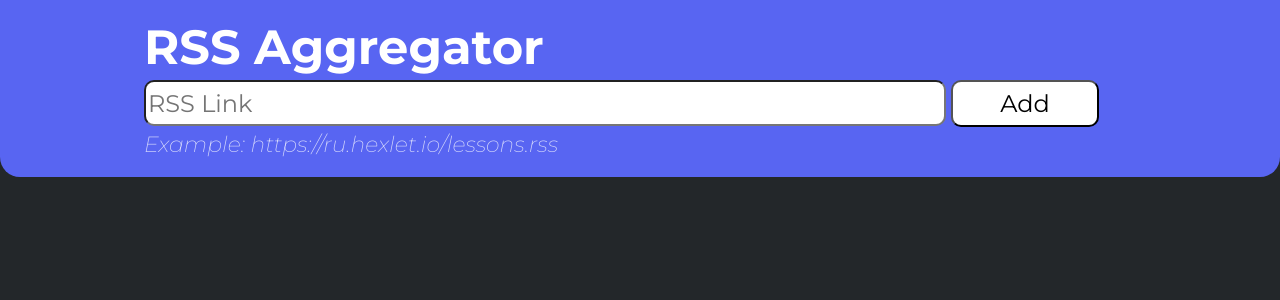
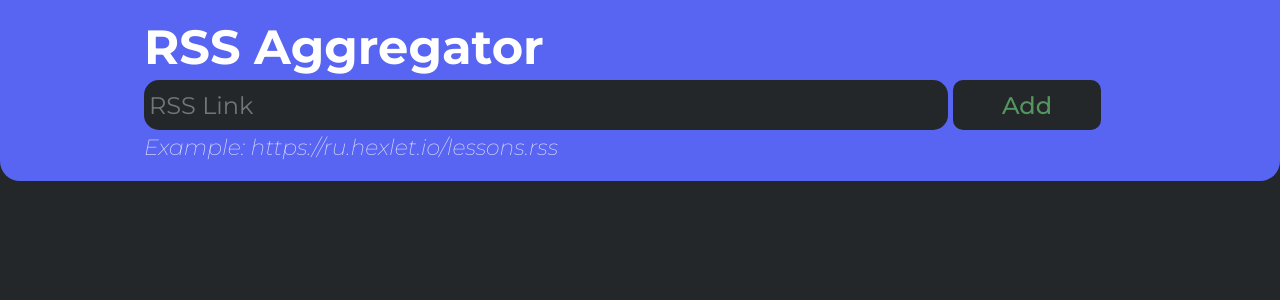
Before and after one commit to nikitakaralius/InfotecsIntern, a React (Create React App) app in the folder src/RssAggregator/client-app/: page / in a window 1280 px wide. Shown: the top 300 px of the page. Built offline with nearby package versions, Linux system fonts and the light colour scheme; no server answers.

Commit message:
Adjust rss form styles

```diff
--- a/src/RssAggregator/client-app/src/components/header/rssForm/RssForm.module.scss
+++ b/src/RssAggregator/client-app/src/components/header/rssForm/RssForm.module.scss
@@ -5,16 +5,30 @@
 }
 
 .input {
-  border-radius: 10px;
+  border-radius: 15px;
   width: 80%;
   height: 40px;
+  background: $background-color;
+  color: $primary-color;
+  border: none;
+  padding: 5px;
 }
 
 .submit {
   border-radius: 10px;
   margin-left: 5px;
-  height: 47px;
+  height: 50px;
   min-width: fit-content;
   width: 15%;
-  background: $primary-color;
+  background: $background-color;
+  color: $secondary-color;
+  border: none;
+  font-weight: 500;
+  cursor: pointer;
 }
+
+.submit:hover {
+  color: $primary-color;
+  background-color: $secondary-color;
+  transition: background-color 0.3s;
+}
--- a/src/RssAggregator/client-app/src/styles/variables.scss
+++ b/src/RssAggregator/client-app/src/styles/variables.scss
@@ -1,4 +1,5 @@
 $background-color: #23272a;
 $primary-color: #fff;
+$secondary-color: #559660;
 $accent-color: #5865f2;
 $min-width: 1280px;
```
